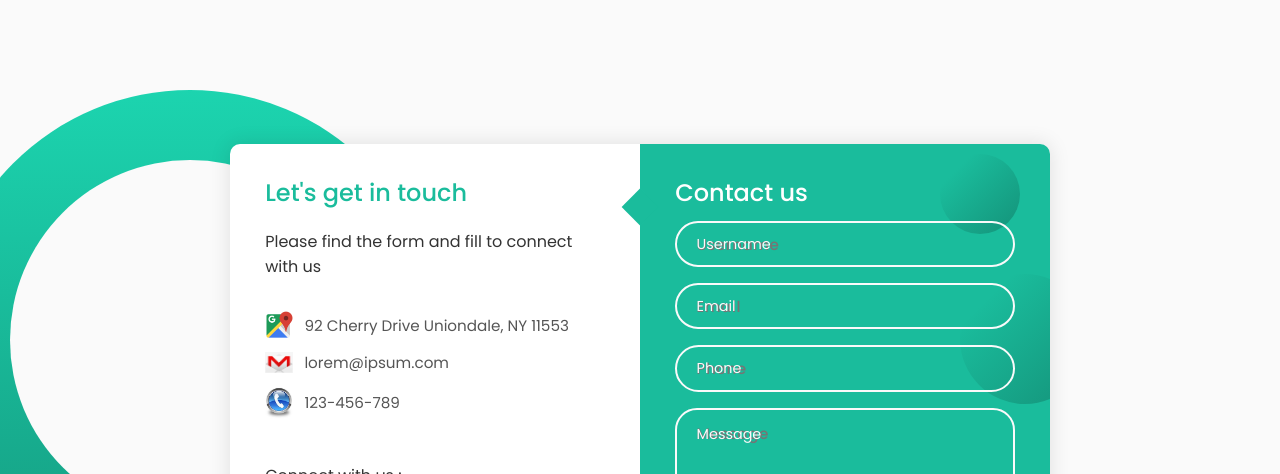
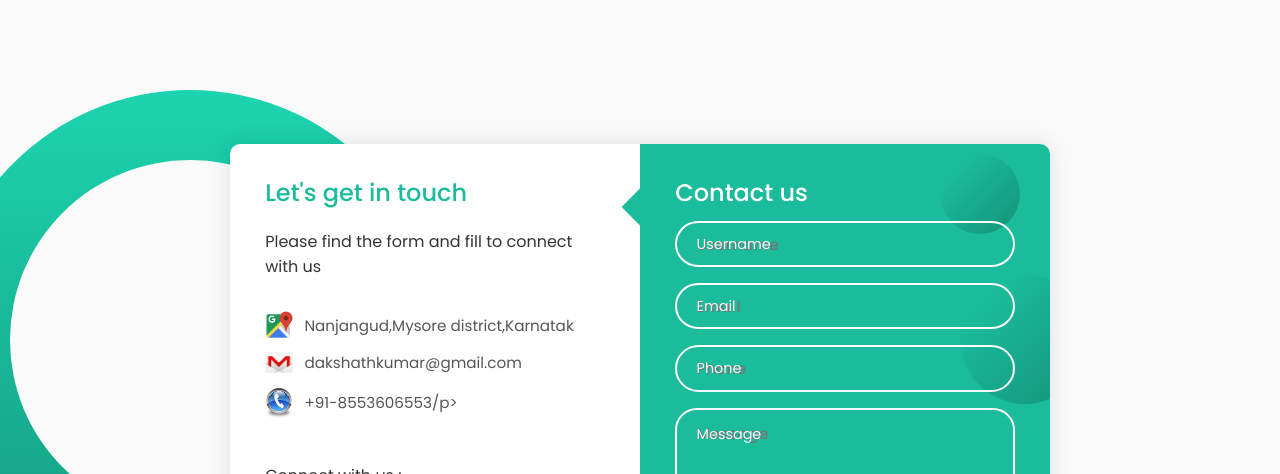
Before and after one commit to Dakshparva/Getintouch-github.io, a plain HTML site: page index.html in a window 1280 px wide. Shown: the top 474 px of the page. Drawn offline with Linux system fonts and the light colour scheme.

Commit message:
Update index.html

```diff
--- a/index.html
+++ b/index.html
@@ -24,15 +24,15 @@
           <div class="info">
             <div class="information">
               <img src="location.png" class="icon" alt="" />
-              <p>92 Cherry Drive Uniondale, NY 11553</p>
+              <p>Nanjangud,Mysore district,Karnatak</p>
             </div>
             <div class="information">
               <img src="email.jpg" class="icon" alt="" />
-              <p>lorem@ipsum.com</p>
+              <p>dakshathkumar@gmail.com</p>
             </div>
             <div class="information">
               <img src="phone.jpg" class="icon" alt="" />
-              <p>123-456-789</p>
+              <p>+91-8553606553/p>
             </div>
           </div>
 
```
